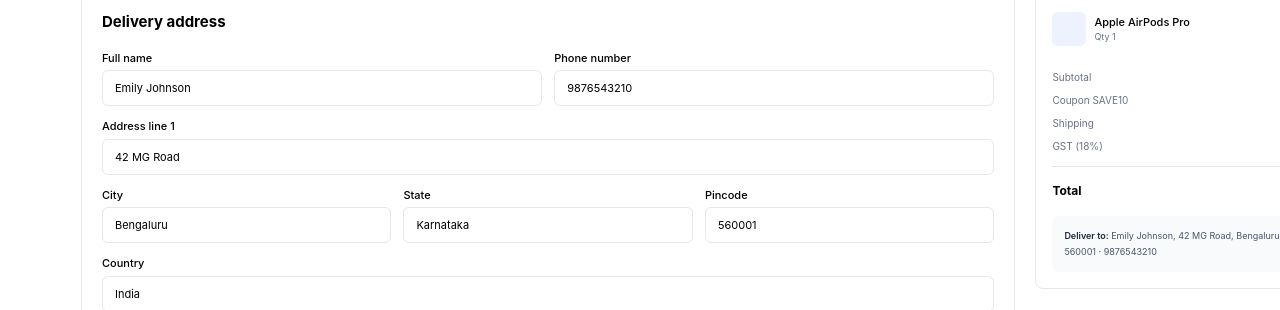
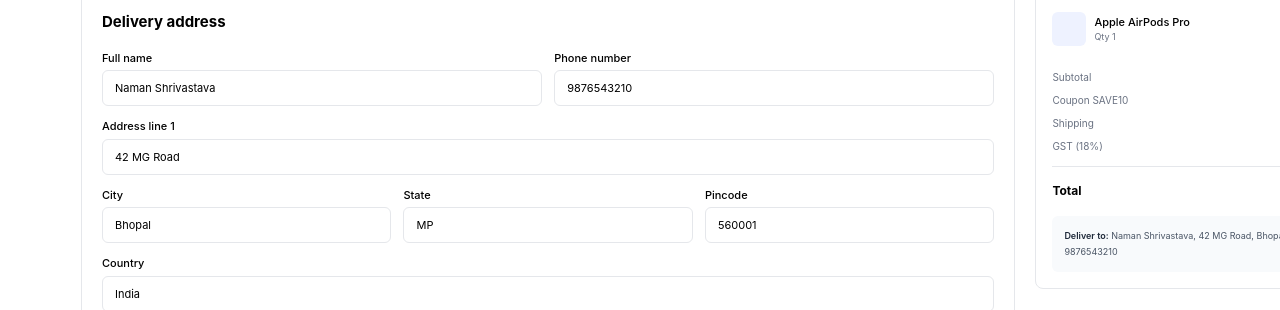
Before and after one commit to NamanShrivastava1/React-Topics, a React (Vite) app in the folder Task/: page /payment in a window 1280 px wide. Shown: the part 258-568 px from the top of the page. Built offline with nearby package versions, Linux system fonts and the light colour scheme.

Commit message:
feat: update default payment details to reflect new user information

```diff
--- a/Task/src/pages/PaymentPage.jsx
+++ b/Task/src/pages/PaymentPage.jsx
@@ -101,7 +101,7 @@ const PaymentPage = () => {
                     </label>
                     <input
                       type="text"
-                      defaultValue="Emily Johnson"
+                      defaultValue="Naman Shrivastava"
                       className="w-full h-9 border border-gray-200 rounded-md px-3 text-[11px] outline-none"
                     />
                   </div>
@@ -133,7 +133,7 @@ const PaymentPage = () => {
                     </label>
                     <input
                       type="text"
-                      defaultValue="Bengaluru"
+                      defaultValue="Bhopal"
                       className="w-full h-9 border border-gray-200 rounded-md px-3 text-[11px] outline-none"
                     />
                   </div>
@@ -143,7 +143,7 @@ const PaymentPage = () => {
                     </label>
                     <input
                       type="text"
-                      defaultValue="Karnataka"
+                      defaultValue="MP"
                       className="w-full h-9 border border-gray-200 rounded-md px-3 text-[11px] outline-none"
                     />
                   </div>
@@ -355,7 +355,7 @@ const PaymentPage = () => {
                       42 MG Road, Near Brigade Road
                     </p>
                     <p className="text-[11px] text-gray-500">
-                      Bengaluru, Karnataka 560001
+                      Bhopal, MP 560001
                     </p>
                     <p className="text-[11px] text-gray-500">India</p>
                     <p className="text-[11px] text-gray-500 mt-1">
@@ -386,7 +386,7 @@ const PaymentPage = () => {
                           •••• •••• •••• 1111
                         </p>
                         <p className="text-[11px] text-gray-500">
-                          Emily Johnson · Expires 13/27
+                          Naman Shrivastava · Expires 13/27
                         </p>
                       </div>
                     )}
@@ -490,8 +490,7 @@ const PaymentPage = () => {
             <div className="bg-[#f8fafc] rounded-md p-3 mt-3">
               <p className="text-[9px] text-gray-600 leading-4">
                 <span className="font-semibold text-gray-800">Deliver to:</span>{" "}
-                Emily Johnson, 42 MG Road, Bengaluru, Karnataka 560001 ·
-                9876543210
+                Naman Shrivastava, 42 MG Road, Bhopal, MP 560001 · 9876543210
               </p>
             </div>
           </div>
```
